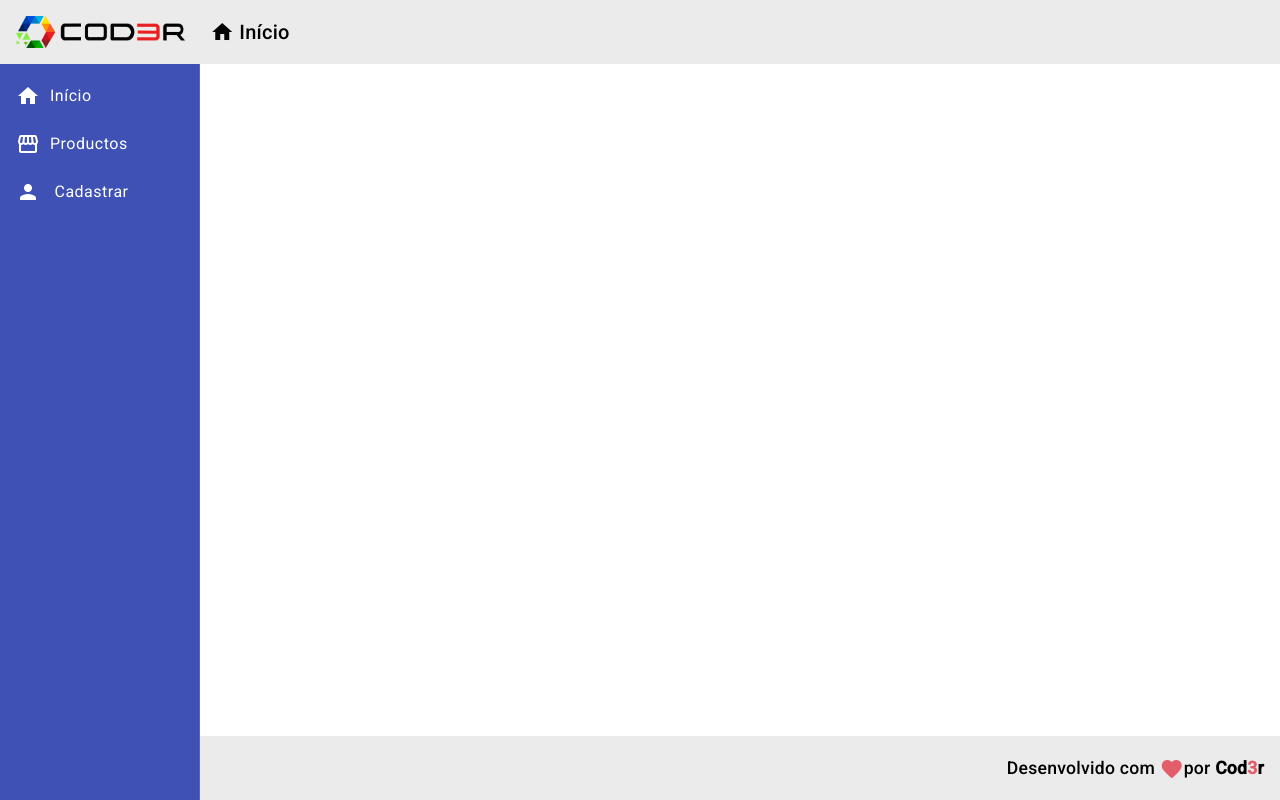
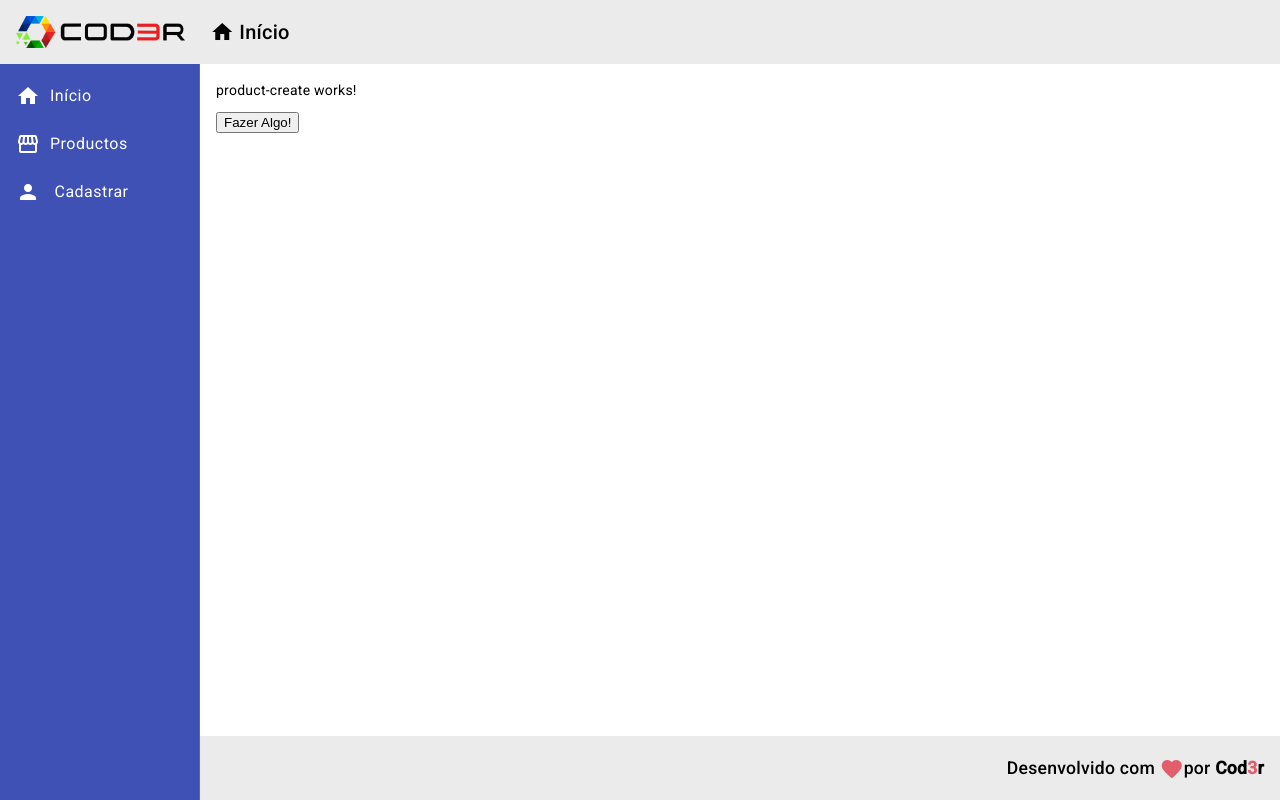
Before and after one commit to GabrielBarbosaDaConceicao/crud-angular-material, an Angular app in the folder Crud/frontend/: page /products/create in a window 1280 px wide. Before the commit this address led to /. Built offline with nearby package versions, Linux system fonts and the light colour scheme.

Commit message:
add component product/create

```diff
--- a/Crud/frontend/src/app/app-routing.module.ts
+++ b/Crud/frontend/src/app/app-routing.module.ts
@@ -3,6 +3,7 @@
 
 import { HomeComponent } from './views/home/home.component';
 import { ProductCrudComponent} from './views/product-crud/product-crud.component';
+import { ProductCreateComponent } from './components/product/product-create/product-create.component';
 
 const routes: Routes = [{
   path: "",
@@ -11,6 +12,10 @@
 {
   path: "products",
   component: ProductCrudComponent
+},
+{
+  path: "products/create",
+  component: ProductCreateComponent
 }];
 
 @NgModule({
--- a/Crud/frontend/src/app/app.module.ts
+++ b/Crud/frontend/src/app/app.module.ts
@@ -15,6 +15,7 @@
 import { MatListModule } from '@angular/material/list';
 import { HomeComponent } from './views/home/home.component';
 import { ProductCrudComponent } from './views/product-crud/product-crud.component';
+import { ProductCreateComponent } from './components/product/product-create/product-create.component';
 
 @NgModule({
   declarations: [
@@ -23,7 +24,8 @@
     FooterComponent,
     NavComponent,
     HomeComponent,
-    ProductCrudComponent
+    ProductCrudComponent,
+    ProductCreateComponent
   ],
   imports: [
     BrowserModule,
--- /dev/null
+++ b/Crud/frontend/src/app/components/product/product-create/product-create.component.html
@@ -0,0 +1,5 @@
+<p>product-create works!</p>
+
+<button (click)="fazerAlgo()">Fazer Algo!</button>
+
+<P></P>
--- /dev/null
+++ b/Crud/frontend/src/app/components/product/product-create/product-create.component.ts
@@ -0,0 +1,16 @@
+import { Component } from '@angular/core';
+
+@Component({
+  selector: 'app-product-create',
+  templateUrl: './product-create.component.html',
+  styleUrls: ['./product-create.component.css']
+})
+export class ProductCreateComponent {
+
+  fazerAlgo(): void {
+    let p = document.querySelector('p');
+    let texto = document.createTextNode("Alguma coisa");
+
+    p?.appendChild(texto);
+  }
+}
--- a/Crud/frontend/src/app/components/template/header/header.component.html
+++ b/Crud/frontend/src/app/components/template/header/header.component.html
@@ -4,7 +4,7 @@
             <img class="logo" src="assets/img/logo.png" alt="logo">
         </a>
     </span>
-    <span class="title-group">
+    <span class="title-group" routerLink="/">
         <a>
             <i class="material-icons">
                 home
--- a/Crud/frontend/src/app/components/template/nav/nav.component.html
+++ b/Crud/frontend/src/app/components/template/nav/nav.component.html
@@ -7,7 +7,7 @@
             <a mat-list-item routerLink="/products">
                 <i class="material-icons">storefront</i>Productos
             </a>
-            <a mat-list-item routerLink="/">
+            <a mat-list-item routerLink="products/create">
                 <i class="material-icons">person</i> Cadastrar
             </a>
         </mat-nav-list>
```
Also changed, not shown: Crud/frontend/src/app/components/product/product-create/product-create.component.css (added).
